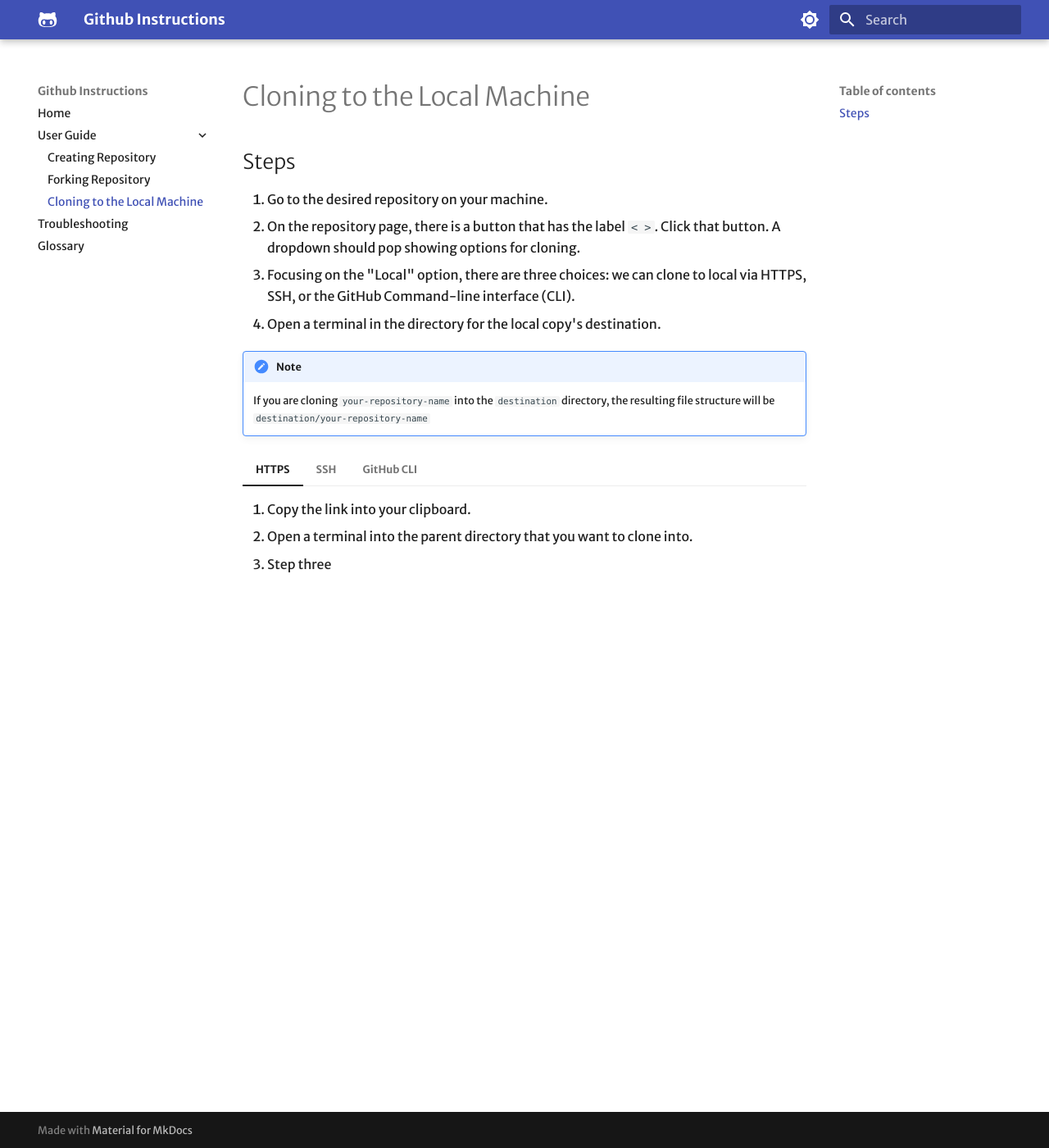
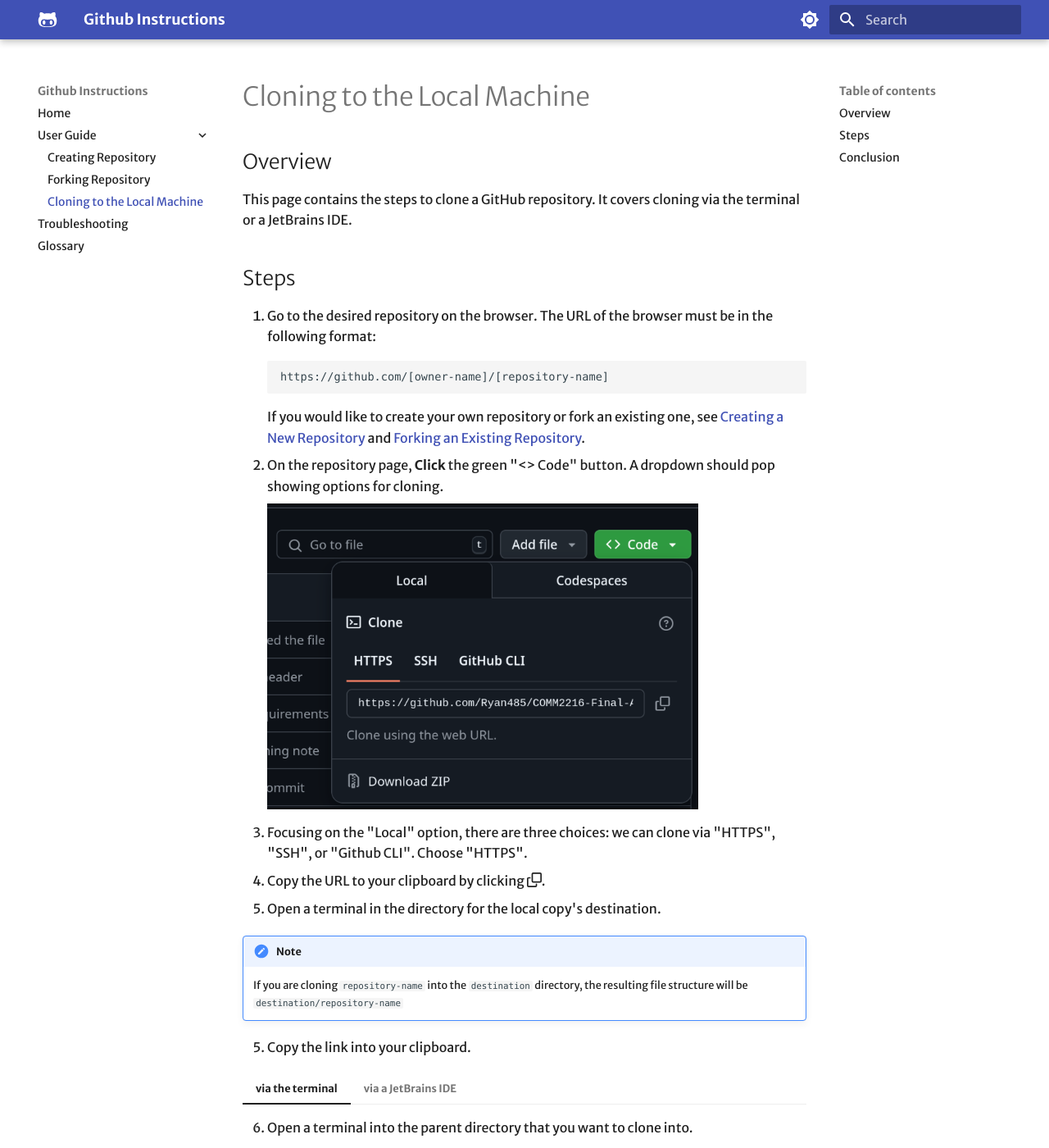
Before and after one commit to Ryan485/COMM2216-Final-Assignment, an MkDocs documentation site: the page built from docs/cloning.md, in a window 1280 px wide and 1400 px high. Shown: the whole window at 82% size. Built offline with MkDocs 1.6.1 and Material for MkDocs 9.7.7, drawn with Linux system fonts in a browser that asks for light colours; some web fonts are replaced; some of the changed text lies outside the part shown.

Commit message:
Add images

````diff
--- a/docs/cloning.md
+++ b/docs/cloning.md
@@ -1,33 +1,65 @@
 Cloning to the Local Machine
 ==
+## Overview
+This page contains the steps to clone a GitHub repository.
+It covers cloning via the terminal or a JetBrains IDE.
 
 ## Steps
-1. Go to the desired repository on your machine.
-2. On the repository page, there is a button that has the label `< >`. Click that button. A dropdown should pop showing options for cloning.
-3. Focusing on the "Local" option, there are three choices: we can clone to local via HTTPS, SSH, or the GitHub Command-line interface (CLI).
-4. Open a terminal in the directory for the local copy's destination.
+1. Go to the desired repository on the browser.
+   The URL of the browser must be in the following format:
+   ```
+   https://github.com/[owner-name]/[repository-name]
+   ```
+   If you would like to create your own repository or fork an existing one, see [Creating a New Repository](creating_repository.md)
+   and [Forking an Existing Repository](forking_repository.md).
+2. On the repository page, **Click** the green "<\> Code" button. A dropdown should pop showing options for cloning.
+
+    ![Dropdown showing the `<> Code` Button ](img/cloning-02-01.png){: style="height:80%;width:80%;align:center"}
+
+3. Focusing on the "Local" option, there are three choices: we can clone via "HTTPS", "SSH", or "Github CLI". Choose "HTTPS".
+4. Copy the URL to your clipboard by clicking :octicons-copy-16:.
+5. Open a terminal in the directory for the local copy's destination.
 
 !!! note
 
-    If you are cloning `your-repository-name`
+    If you are cloning `repository-name`
     into the `destination` directory,
     the resulting file structure will be
-    `destination/your-repository-name`
+    `destination/repository-name`
 
-=== "HTTPS"
+5. Copy the link into your clipboard.
 
-    1. Copy the link into your clipboard.
-    2. Open a terminal into the parent directory that you want to clone into.
-    3. Step three
+=== "via the terminal"
 
-=== "SSH"
+    6. Open a terminal into the parent directory that you want to clone into.
+    7. In the terminal, type the following
 
-    1. Step one ssh
-    2. Step two
-    3. Step three
+        ```zsh
+        git clone [desired-repository]
+        ```
+        and press Enter.
 
-=== "GitHub CLI"
+=== "via a JetBrains IDE"
 
-    1. Step one gh
-    2. Step two
-    3. Step three
+    6. Close the current project by Clicking  :material-menu: > "File" > "Close Project". This should take you into the home page.
+    7. Click "Projects" > "Clone Repository".
+
+        ![Homepage](img/cloning-jb-07-02.png){: style="width:90%;height:90%"}
+
+       Otherwise,
+    7.
+
+
+!!! success
+
+    A copy of the repository under
+    should now appear in the directory
+    the repository is cloned into.
+
+## Conclusion
+In this page, you have learned how to clone a repository
+using the terminal or a JetBrains IDE.
+The repository should now be open for modification or extension
+in your computer.
+To submit changes into GitHub, see
+[Pushing commits to a remote repository](https://docs.github.com/en/get-started/using-git/pushing-commits-to-a-remote-repository) from the official GitHub docs.
````
Also changed, not shown: docs/img/cloning-02-01.png (added), docs/img/cloning-jb-07-02.png (added).
